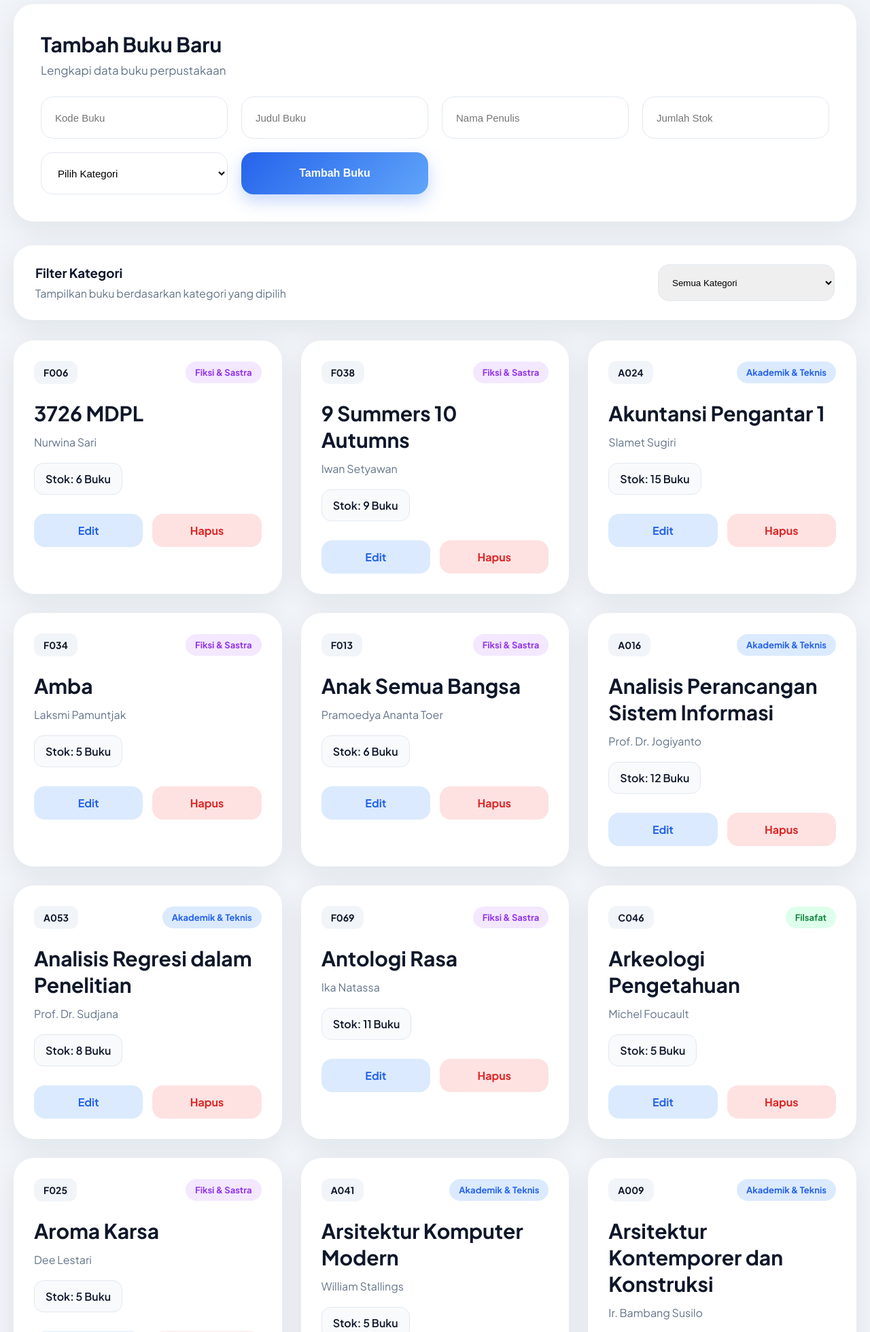
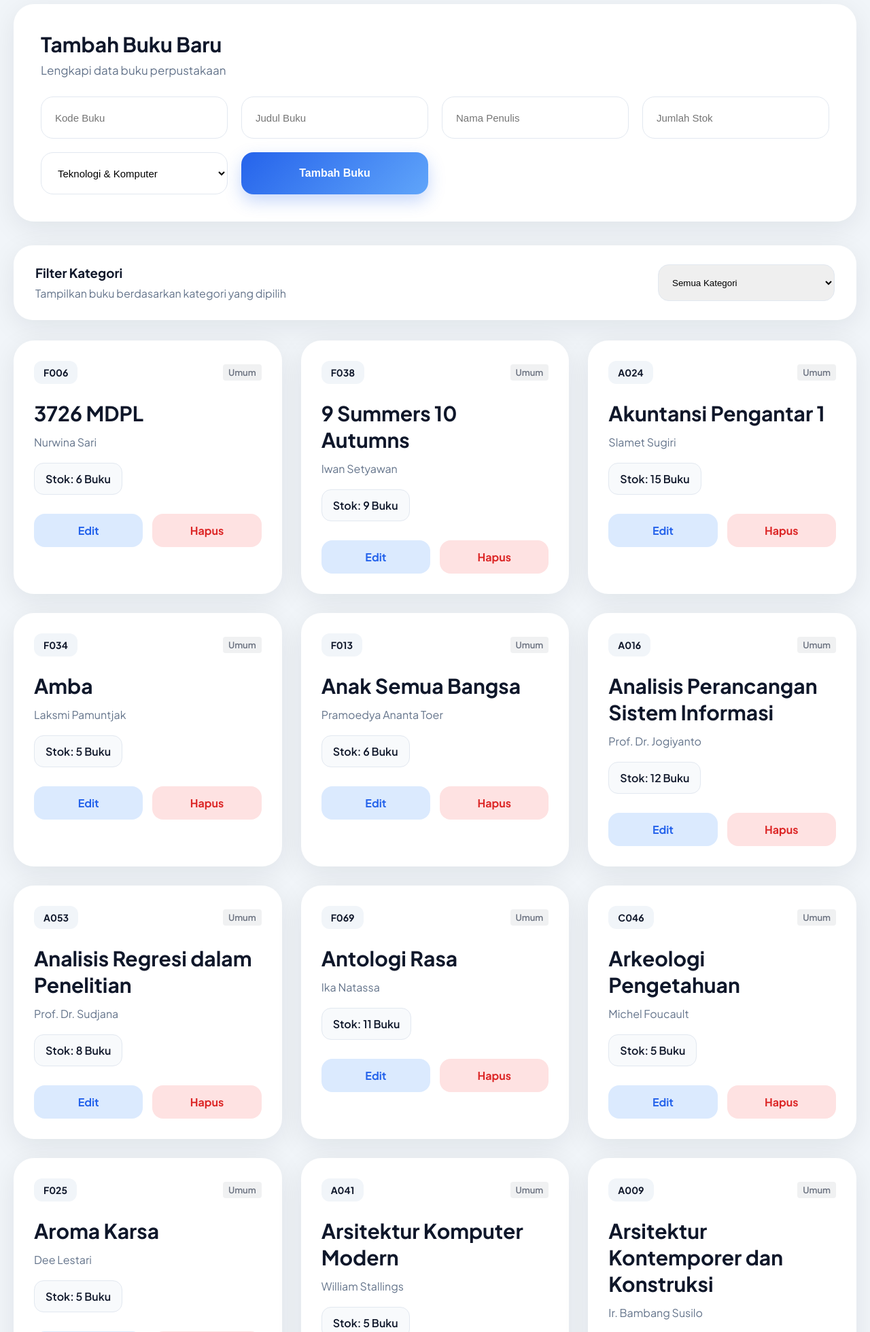
Before and after one commit to fathulamin987/Manajemen-Perpustakaan, a Flask app: page /buku in a window 1280 px wide. Shown: the part 443-2403 px from the top of the page at 68% size. Run offline with Flask 3, Linux system fonts and the light colour scheme.

Commit message:
new update

```diff
--- a/app.py
+++ b/app.py
@@ -50,6 +50,13 @@ def buku():
     keyword = request.args.get("keyword", "")
     kategori_terpilih = request.args.get("kategori", "")
 
+    # Ambil daftar semua kategori unik secara otomatis dari data_buku.json
+    semua_kategori = sorted(list(set([b.get("kategori") for b in data_buku if b.get("kategori")])))
+
+    # PROSES FILTER KATEGORI TERLEBIH DAHULU (Agar data dipotong sebelum masuk Tree)
+    if kategori_terpilih:
+        data_buku = [buku for buku in data_buku if buku.get("kategori") == kategori_terpilih]
+
     # PROSES SEARCHING ADT (JIKA ADA KEYWORD)
     if keyword:
         data_buku = cari_buku(data_buku, keyword)
@@ -59,21 +66,17 @@ def buku():
     for item in data_buku:
         tree.insert(item)
 
-    # SORTING ADT (Mengambil hasil urutan dari BinaryTree)
-    data_buku = urutkan_judul(tree.inorder())
+    # SORTING ADT
+    data_buku = tree.inorder()
 
-    # PROSES FILTER KATEGORI (Dilakukan paling akhir agar tidak tertimpa struktur Tree)
-    if kategori_terpilih:
-        data_buku = [buku for buku in data_buku if buku.get("kategori") == kategori_terpilih]
-
-    # KIRIMKAN VARIABEL KE HTML
+    # KIRIMKAN VARIABEL KE HTML (Menambahkan variabel semua_kategori)
     return render_template(
         "buku.html",
         buku=data_buku,
         keyword=keyword,
-        kategori_terpilih=kategori_terpilih
+        kategori_terpilih=kategori_terpilih,
+        semua_kategori=semua_kategori
     )
-
 # TAMBAH BUKU
 @app.route("/tambah_buku", methods=["POST"])
 def tambah_buku():
@@ -219,19 +222,29 @@ def hapus_mahasiswa(nim):
 
     return redirect("/mahasiswa")
 
-# HALAMAN PEMINJAMAN
+# PEMINJAMAN
 @app.route("/peminjaman")
 def peminjaman():
 
     buku = baca_json("data/data_buku.json")
     mahasiswa = baca_json("data/data_mahasiswa.json")
-    peminjaman = baca_json("data/data_peminjaman.json")
+    peminjaman_mentah = baca_json("data/data_peminjaman.json")
+
+    dict_mahasiswa = {mhs["nim"]: mhs["nama"] for mhs in mahasiswa}
+    dict_buku = {bk["kode"]: bk["judul"] for bk in buku}
+
+    peminjaman_lengkap = []
+    for item in peminjaman_mentah:
+        item_baru = item.copy()
+        item_baru["nama_mahasiswa"] = dict_mahasiswa.get(item["nim"], item["nim"])
+        item_baru["judul_buku"] = dict_buku.get(item["kode_buku"], item["kode_buku"])
+        peminjaman_lengkap.append(item_baru)
 
     return render_template(
         "peminjaman.html",
         buku=buku,
         mahasiswa=mahasiswa,
-        peminjaman=peminjaman
+        peminjaman=peminjaman_lengkap
     )
 
 # TAMBAH PEMINJAMAN
@@ -240,9 +253,15 @@ def tambah_peminjaman():
 
     data_peminjaman = baca_json("data/data_peminjaman.json")
 
+    raw_nim = request.form["nim"]
+    raw_kode_buku = request.form["kode_buku"]
+
+    nim_bersih = raw_nim.split(" - ")[0].strip() if " - " in raw_nim else raw_nim.strip()
+    kode_buku_bersih = raw_kode_buku.split(" - ")[0].strip() if " - " in raw_kode_buku else raw_kode_buku.strip()
+
     pinjam_baru = {
-        "nim": request.form["nim"],
-        "kode_buku": request.form["kode_buku"],
+        "nim": nim_bersih,
+        "kode_buku": kode_buku_bersih,
         "durasi": int(request.form["durasi"])
     }
 
@@ -284,15 +303,27 @@ def pengembalian(kode):
     return redirect("/peminjaman")
 
 
-# HALAMAN RIWAYAT
+# RIWAYAT
 @app.route("/riwayat")
 def riwayat():
 
-    data_riwayat = baca_json("data/data_riwayat.json")
+    buku = baca_json("data/data_buku.json")
+    mahasiswa = baca_json("data/data_mahasiswa.json")
+    riwayat_mentah = baca_json("data/data_riwayat.json")
+
+    dict_mahasiswa = {mhs["nim"]: mhs["nama"] for mhs in mahasiswa}
+    dict_buku = {bk["kode"]: bk["judul"] for bk in buku}
+
+    riwayat_lengkap = []
+    for item in riwayat_mentah:
+        item_baru = item.copy()
+        item_baru["nama_mahasiswa"] = dict_mahasiswa.get(item["nim"], item["nim"])
+        item_baru["judul_buku"] = dict_buku.get(item["kode_buku"], item["kode_buku"])
+        riwayat_lengkap.append(item_baru)
 
     return render_template(
         "riwayat.html",
-        riwayat=data_riwayat
+        riwayat=riwayat_lengkap
     )
 
 # MENJALANKAN FLASK
--- a/data/data_peminjaman.json
+++ b/data/data_peminjaman.json
@@ -1,7 +1,7 @@
 [
     {
-        "nim": "240411100217",
-        "kode_buku": "N009",
-        "durasi": 7
+        "nim": "240411100227",
+        "kode_buku": "A001",
+        "durasi": 2
     }
 ]
--- a/data/data_riwayat.json
+++ b/data/data_riwayat.json
@@ -16,5 +16,10 @@
         "nim": "240411100227",
         "kode_buku": "F003",
         "durasi": 2
+    },
+    {
+        "nim": "240411100217",
+        "kode_buku": "N009",
+        "durasi": 7
     }
 ]
--- a/templates/buku.html
+++ b/templates/buku.html
@@ -52,10 +52,13 @@
                 <input type="text" name="penulis" placeholder="Nama Penulis" required>
                 <input type="number" name="stok" placeholder="Jumlah Stok" required>
                 <select name="kategori" required>
-                    <option value="">Pilih Kategori</option>
-                    <option value="Akademik & Teknis">Akademik & Teknis</option>
-                    <option value="Fiksi & Sastra">Fiksi & Sastra</option>
-                    <option value="Filsafat">Filsafat</option>
+                    <option value="Teknologi & Komputer">Teknologi & Komputer</option>
+                    <option value="Sains & Matematika">Sains & Matematika</option>
+                    <option value="Pendidikan & Bahasa">Pendidikan & Bahasa</option>
+                    <option value="Novel & Fiksi">Novel & Fiksi</option>
+                    <option value="Sastra & Puisi">Sastra & Puisi</option>
+                    <option value="Filsafat Klasik">Filsafat Klasik</option>
+                    <option value="Pemikiran Kontemporer">Pemikiran Kontemporer</option>
                 </select>
                 <button type="submit">Tambah Buku</button>
             </form>
@@ -69,11 +72,9 @@
             <form method="GET" action="/buku">
                 <select name="kategori" onchange="this.form.submit()">
                     <option value="">Semua Kategori</option>
-                    <option value="Akademik & Teknis" {% if kategori_terpilih=='Akademik & Teknis' %}selected{% endif
-                        %}>Akademik & Teknis</option>
-                    <option value="Fiksi & Sastra" {% if kategori_terpilih=='Fiksi & Sastra' %}selected{% endif %}>Fiksi
-                        & Sastra</option>
-                    <option value="Filsafat" {% if kategori_terpilih=='Filsafat' %}selected{% endif %}>Filsafat</option>
+                    {% for kat in semua_kategori %}
+                    <option value="{{ kat }}" {% if kategori_terpilih==kat %}selected{% endif %}>{{ kat }}</option>
+                    {% endfor %}
                 </select>
             </form>
         </section>
@@ -85,14 +86,44 @@
                 <div class="book-modern-header">
                     <span class="book-code">{{ item.kode }}</span>
 
-                    {% if item.kategori == 'Akademik & Teknis' %}
-                    <span class="badge-blue">{{ item.kategori }}</span>
-                    {% elif item.kategori == 'Fiksi & Sastra' %}
-                    <span class="badge-purple">{{ item.kategori }}</span>
-                    {% elif item.kategori == 'Filsafat' %}
-                    <span class="badge-green">{{ item.kategori }}</span>
+                    {% if item.kategori == 'Teknologi & Komputer' %}
+                    <span class="badge-blue"
+                        style="background: rgba(37, 99, 235, 0.1); color: #2563eb; font-weight: 600; padding: 4px 8px; border-radius: 4px;">{{
+                        item.kategori }}</span>
+
+                    {% elif item.kategori == 'Sains & Matematika' %}
+                    <span class="badge-blue"
+                        style="background: rgba(14, 165, 233, 0.1); color: #ffe600; font-weight: 600; padding: 4px 8px; border-radius: 4px;">{{
+                        item.kategori }}</span>
+
+                    {% elif item.kategori == 'Pendidikan & Bahasa' %}
+                    <span class="badge-blue"
+                        style="background: rgba(217, 119, 6, 0.1); color: #d97706; font-weight: 600; padding: 4px 8px; border-radius: 4px;">{{
+                        item.kategori }}</span>
+
+                    {% elif item.kategori == 'Novel & Fiksi' %}
+                    <span class="badge-purple"
+                        style="background: rgba(147, 51, 234, 0.1); color: #7a1dd1; font-weight: 600; padding: 4px 8px; border-radius: 4px;">{{
+                        item.kategori }}</span>
+
+                    {% elif item.kategori == 'Sastra & Puisi' %}
+                    <span class="badge-purple"
+                        style="background: rgba(219, 39, 119, 0.1); color: #db2777; font-weight: 600; padding: 4px 8px; border-radius: 4px;">{{
+                        item.kategori }}</span>
+
+                    {% elif item.kategori == 'Filsafat Klasik' %}
+                    <span class="badge-green"
+                        style="background: rgba(5, 150, 105, 0.1); color: #059669; font-weight: 600; padding: 4px 8px; border-radius: 4px;">{{
+                        item.kategori }}</span>
+
+                    {% elif item.kategori == 'Pemikiran Kontemporer' %}
+                    <span class="badge-green"
+                        style="background: rgba(225, 29, 72, 0.1); color: #e11d48; font-weight: 600; padding: 4px 8px; border-radius: 4px;">{{
+                        item.kategori }}</span>
+
                     {% else %}
-                    <span class="badge-gray">Umum</span>
+                    <span class="badge-gray"
+                        style="background: rgba(107, 114, 128, 0.1); color: #6b7280; font-weight: 600; padding: 4px 8px; border-radius: 4px;">Umum</span>
                     {% endif %}
                 </div>
 
```
Also changed, not shown: templates/peminjaman.html (+50 -122 lines), templates/riwayat.html (+9 -32 lines).
